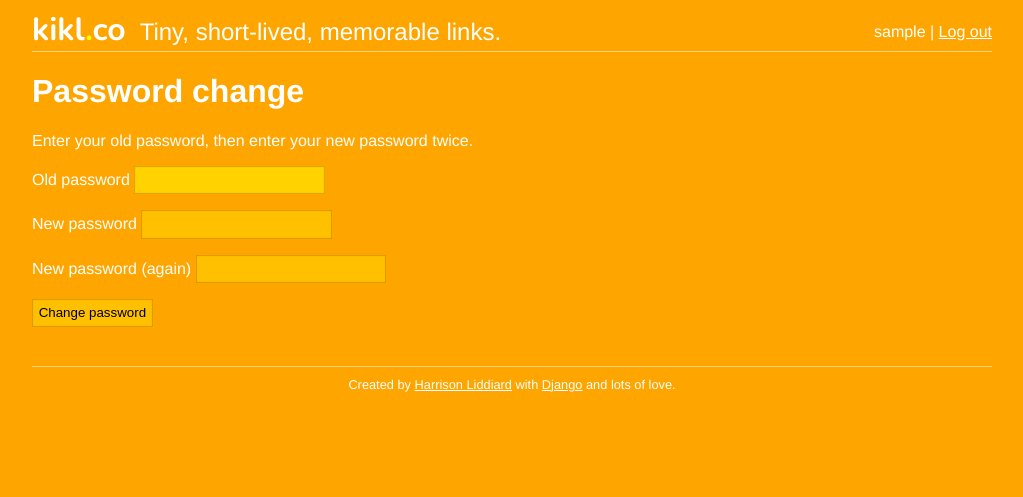
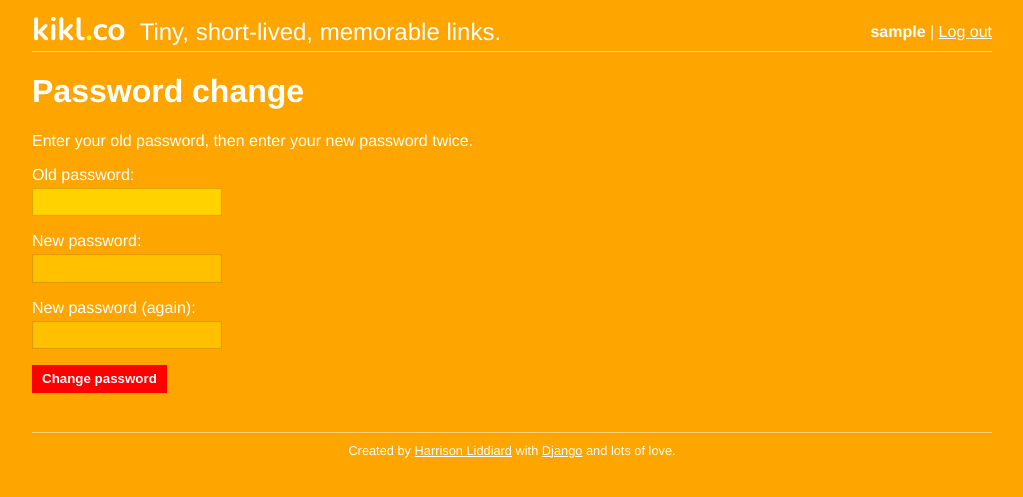
Before and after one commit to liddiard/kikl, a Django app: page /accounts/password/change/ in a window 1280 px wide. Shown: the top 497 px of the page, without its empty margins (128-1151 px from the left). Run offline with Django 3.2, Linux system fonts and the light colour scheme; the visitor is signed in with stand-in values (Sample User, id 1); some libraries are stand-ins or nearby versions.

Commit message:
user menu, improved semantic and display formatting of registration templates

```diff
--- a/kikl/settings/base.py
+++ b/kikl/settings/base.py
@@ -79,3 +79,5 @@ USE_TZ = False
 TEMPLATE_DIRS = (
     BASE_DIR+'/templates',
 )
+
+ACCOUNT_ACTIVATION_DAYS = 7
--- a/kikl/templates/base.html
+++ b/kikl/templates/base.html
@@ -6,6 +6,7 @@
     <link rel="stylesheet" type="text/css" href="{{ STATIC_URL }}css/main.css">
     <link href='http://fonts.googleapis.com/css?family=Nunito:700' rel='stylesheet' type='text/css'>
     <script src="http://code.jquery.com/jquery-1.10.2.min.js"></script>
+    <script src="{{ STATIC_URL }}js/jquery.easydropdown.min.js"></script>
     <script src="{{ STATIC_URL }}js/main.js"></script>
 </head>
 <body>
@@ -17,7 +18,14 @@
                 <h2 class="tagline">Tiny, short-lived, memorable links.</h2>
             <div class="account-actions{% if user.is_authenticated %} auth{% endif %}">
                 {% if user.is_authenticated %}
-                    <span class="username">{{ user }}</span> |
+                    <span class="user">
+                        <span class="username">{{ user }}</span>
+                        <ul class="menu">
+                            <li class="email">{{ user.email }}</li>
+                            <li><a href="{% url 'auth_password_change' %}">Change password</a></li>
+                            <li class="delete-account"><a href="">Delete account</a></li>
+                        </ul>
+                    </span> |
                     <a href="{% url 'auth_logout' %}">Log out</a>
                 {% else %}
                     <a href="{% url 'auth_login' %}">Log in</a> or
--- a/kikl/templates/registration/activate.html
+++ b/kikl/templates/registration/activate.html
@@ -7,11 +7,10 @@
         <h1>Account activated!</h1>
         <p>Thanks for creating an account! Start using the full potential of kikl.co by logging in above.</p>
     {% else %}
-        {% load humanize %}
         <h1>Sorry, something went wrong.</h1>
         <p>Your account was not activated. Either your activation link was incorrect, or
         the activation key for your account has expired; activation keys are
-        only valid for {{ expiration_days|apnumber }} days after
+        only valid for {{ expiration_days }} days after
         registration.</p>
     {% endif %}
 {% endblock %}
--- a/kikl/templates/registration/activation_complete.html
+++ b/kikl/templates/registration/activation_complete.html
@@ -4,5 +4,5 @@
 
 {% block content %}
 <h1>Congratulations!</h1>
-<p>Your registration is complete. Log in and start having fun!</p>
+<p>Your registration is complete. You can <a href="{% url 'auth_login' %}">log in now</a>.</p>
 {% endblock %}
--- a/kikl/templates/registration/activation_email.txt
+++ b/kikl/templates/registration/activation_email.txt
@@ -1,10 +1,9 @@
-{% load humanize %}
 Thanks for creating an account with kikl.co! Just follow the link below to activate your account.
 
 http://kikl.co/accounts/activate/{{ activation_key }}/
 
 
-If you didn't request this, you don't need to do anything; you won't receive any more email from us, and the account will expire automatically in {{ expiration_days|apnumber }} days.
+If you didn't request this, you don't need to do anything; you won't receive any more email from us, and the account will expire automatically in {{ expiration_days }} days.
 
 Welcome!
-The GIFdatabase Team
+The kikl.co Team
--- a/kikl/templates/registration/password_change_form.html
+++ b/kikl/templates/registration/password_change_form.html
@@ -9,25 +9,31 @@
 <p>Enter your old password, then enter your new password twice.</p>
 
 <form class="account password-change" action="{% url 'auth_password_change' %}" method="post">{% csrf_token %}
-    <div>
-        <label for="id_old_password">Old password</label>
-        {{ form.old_password }}
-        <p class="error">{{ form.old_password.errors }}</p>
-    </div>
+    <dl>
+        <dt>
+            <label for="id_old_password">Old password:</label>
+            <span class="error">{{ form.old_password.errors.as_text }}</span>
+        </dt>
+        <dd>{{ form.old_password }}</dd>
+    </dl>
 
-    <div>
-        <label for="id_new_password1">New password</label>
-        {{ form.new_password1 }}
-        <p class="error">{{ form.new_password1.errors }}</p>
-    </div>
+    <dl>
+        <dt>
+            <label for="id_new_password1">New password:</label>
+            <span class="error">{{ form.new_password1.errors.as_text }}</span>
+        </dt>
+        <dd>{{ form.new_password1 }}</dd>
+    </dl>
 
-    <div>
-        <label for="id_new_password2">New password (again)</label>
-        {{ form.new_password2 }}
-        <p class="error">{{ form.new_password2.errors }}</p>
-    </div>
+    <dl>
+        <dt>
+            <label for="id_new_password2">New password (again):</label>
+            <span class="error">{{ form.new_password2.errors.as_text }}</span>
+        </dt>
+        <dd>{{ form.new_password2 }}</dd>
+    </dl>
 
-    <input type="submit" value="Change password" />
+    <button type="submit">Change password</button>
 </form>
 
 
--- a/kikl/templates/registration/password_reset_form.html
+++ b/kikl/templates/registration/password_reset_form.html
@@ -13,7 +13,7 @@
 <form action="{% url 'auth_password_reset' %}" method="post">
 	{% csrf_token %}
 {{ form.email.errors }}
-<p><label for="id_email">Email address:</label> {{ form.email }} <input type="submit" value="Reset password" /></p>
+<p><label for="id_email">Email address:</label> {{ form.email }} <button type="submit">Reset password</button></p>
 </form>
 
 {% endblock %}
--- a/shortener/static/css/main.css
+++ b/shortener/static/css/main.css
@@ -25,6 +25,14 @@ a {
   a.banner {
     color: inherit;
     text-decoration: none; }
+  a.forgot-password {
+    font-size: 0.7em; }
+
+dd {
+  margin-left: 0; }
+
+dt {
+  margin: 0.75em 0 0.25em 0; }
 
 form.main input {
   width: 100%;
@@ -66,7 +74,8 @@ input {
   border: 0;
   padding: 0.5em;
   box-shadow: 0 0 1px 1px rgba(128, 64, 0, 0.3) inset;
-  outline: none; }
+  outline: none;
+  margin: 0; }
   input:focus {
     background-color: rgba(255, 255, 0, 0.5); }
   input:disabled {
@@ -76,6 +85,8 @@ input {
 header {
   margin: 0.5em 0 1em 0;
   border-bottom: 1px solid rgba(255, 255, 255, 0.5); }
+  header button {
+    margin-left: 0.25em; }
   header .account-actions {
     display: inline-block;
     float: right;
@@ -108,12 +119,55 @@ h2.tagline {
   max-width: 960px;
   margin: 0 auto; }
 
+.user {
+  position: relative; }
+  .user .username {
+    cursor: pointer; }
+  .user .menu {
+    display: none;
+    position: absolute;
+    right: 0;
+    list-style-type: none;
+    background-color: white;
+    color: black;
+    font-size: 0.8em;
+    margin: 0;
+    margin-top: 8px;
+    padding: 0.75em 0 0.5em 0;
+    border: 1px solid rgba(0, 0, 0, 0.3); }
+    .user .menu:before {
+      content: "";
+      position: absolute;
+      width: 0;
+      height: 0;
+      border-width: 10px;
+      border-style: solid;
+      border-color: transparent transparent white transparent;
+      top: -20px;
+      left: 123px; }
+    .user .menu li {
+      margin: 0;
+      padding: 0; }
+    .user .menu a {
+      color: black;
+      font-weight: bold;
+      text-decoration: none;
+      display: block;
+      padding: 0.25em 1em; }
+      .user .menu a:hover {
+        background-color: yellow; }
+    .user .menu .email {
+      cursor: default;
+      color: gray;
+      padding: 0 1em 0.25em 1em; }
+
 .highlight {
   color: yellow; }
 
-.error {
-  color: red; }
-  .error.input {
+.error, .errorlist {
+  color: red;
+  font-weight: bold; }
+  .error.input, .errorlist.input {
     margin: 0.5em 0; }
 
 .lead {
@@ -136,6 +190,9 @@ h2.tagline {
   .link-url.medium {
     font-size: 2em;
     margin-bottom: 0; }
+
+.username {
+  font-weight: bold; }
 
 .target {
   display: block;
--- a/shortener/static/js/main.js
+++ b/shortener/static/js/main.js
@@ -7,7 +7,19 @@ $(document).ready(function() {
         add_link.prop('disabled', false).val('').focus();
         $(this).hide();
     });
-    $('input[type=text]').first().focus();
+    $('input:visible').first().focus();
+
+    /* menu */
+    $('.user .username').click(function(event){
+        event.stopPropagation();
+        $('.user .menu').toggle();
+    });
+    $('.menu').click(function(event){
+        event.stopPropagation();
+    });
+    $('body').click(function(){
+        $('.user .menu').hide();
+    });
 });
 
 function addLinkInputChange(elem) {
--- a/shortener/static/sass/main.scss
+++ b/shortener/static/sass/main.scss
@@ -36,6 +36,18 @@ a {
         color: inherit;
         text-decoration: none;
     }
+
+    &.forgot-password {
+        font-size: 0.7em;
+    }
+}
+
+dd {
+    margin-left: 0;
+}
+
+dt {
+    margin: 0.75em 0 0.25em 0;
 }
 
 form {
@@ -98,6 +110,7 @@ input {
     padding: 0.5em;
     box-shadow: 0 0 1px 1px rgba(128,64,0, 0.3) inset;
     outline: none;
+    margin: 0;
 
     &:focus {
         background-color: rgba(255,255,0, 0.5);
@@ -112,6 +125,10 @@ input {
 header {
     margin: 0.5em 0 1em 0;
     border-bottom: 1px solid rgba(255,255,255, 0.5);
+
+    button {
+        margin-left: 0.25em;
+    }
 
     .account-actions {
         display: inline-block;
@@ -156,12 +173,69 @@ h2.tagline {
     margin: 0 auto;
 }
 
+.user {
+    position: relative;
+
+    .username {
+        cursor: pointer;
+    }
+
+    .menu {
+        display: none;
+        position: absolute;
+        right: 0;
+        list-style-type: none;
+        background-color: white;
+        color: black;
+        font-size: 0.8em;
+        margin: 0;
+        margin-top: 8px;
+        padding: 0.75em 0 0.5em 0;
+        border: 1px solid rgba(0,0,0, 0.3);
+
+        &:before {
+            content: "";
+            position: absolute;
+            width: 0; height: 0;
+            border-width: 10px;
+            border-style: solid;
+            border-color: transparent transparent white transparent;
+            top: -20px;
+            left: 123px;
+        }
+
+        li {
+            margin: 0;
+            padding: 0;
+        }
+
+        a {
+            color: black;
+            font-weight: bold;
+            text-decoration: none;
+            display: block;
+            padding: 0.25em 1em;
+
+            &:hover {
+                background-color: yellow;
+            }
+        }
+
+        .email {
+            cursor: default;
+            color: gray;
+            padding: 0 1em 0.25em 1em;
+        }
+    }
+}
+
 .highlight {
     color: yellow;
 }
 
-.error {
+.error, .errorlist {
     color: red;
+    font-weight: bold;
 
     &.input {
         margin: 0.5em 0;
@@ -196,6 +270,10 @@ h2.tagline {
         font-size: 2em;
         margin-bottom: 0;
     }
+}
+
+.username {
+    font-weight: bold;
 }
 
 .target {
```
Also changed, not shown: kikl/templates/registration/login.html (+4 -4 lines), kikl/templates/registration/registration_form.html (+34 -18 lines).
